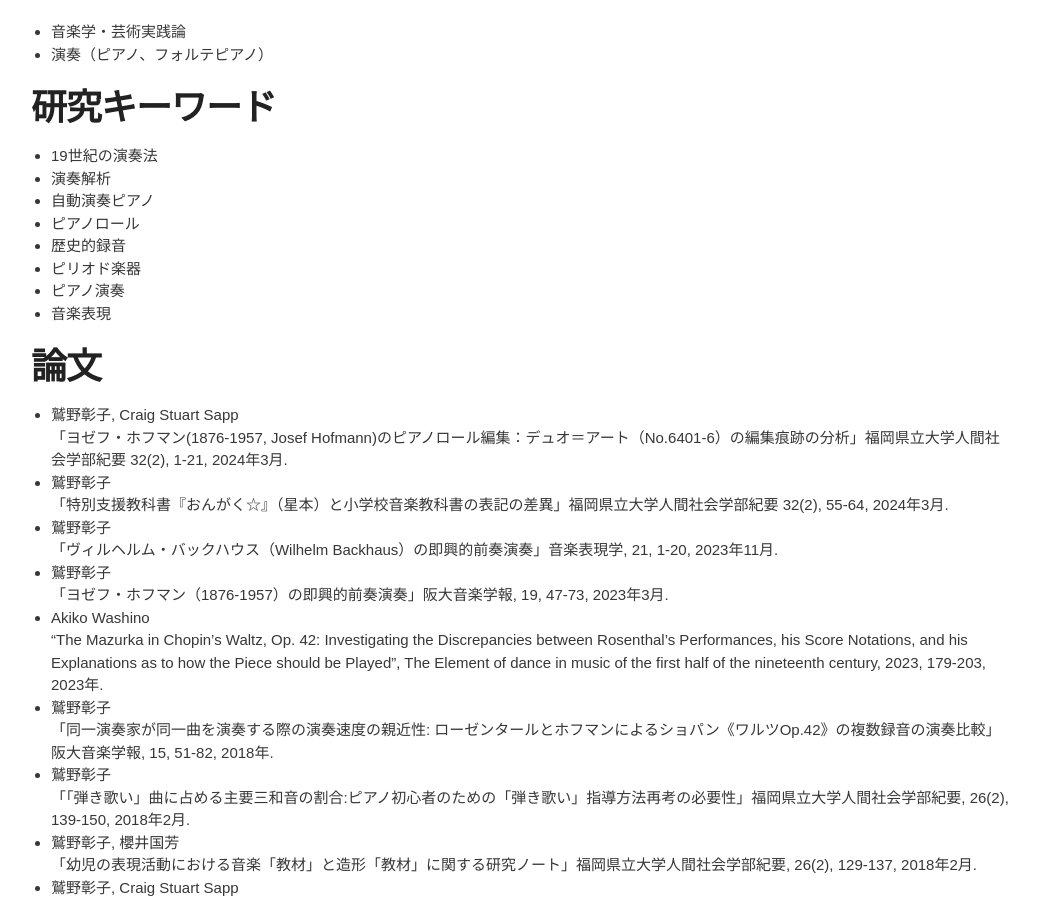
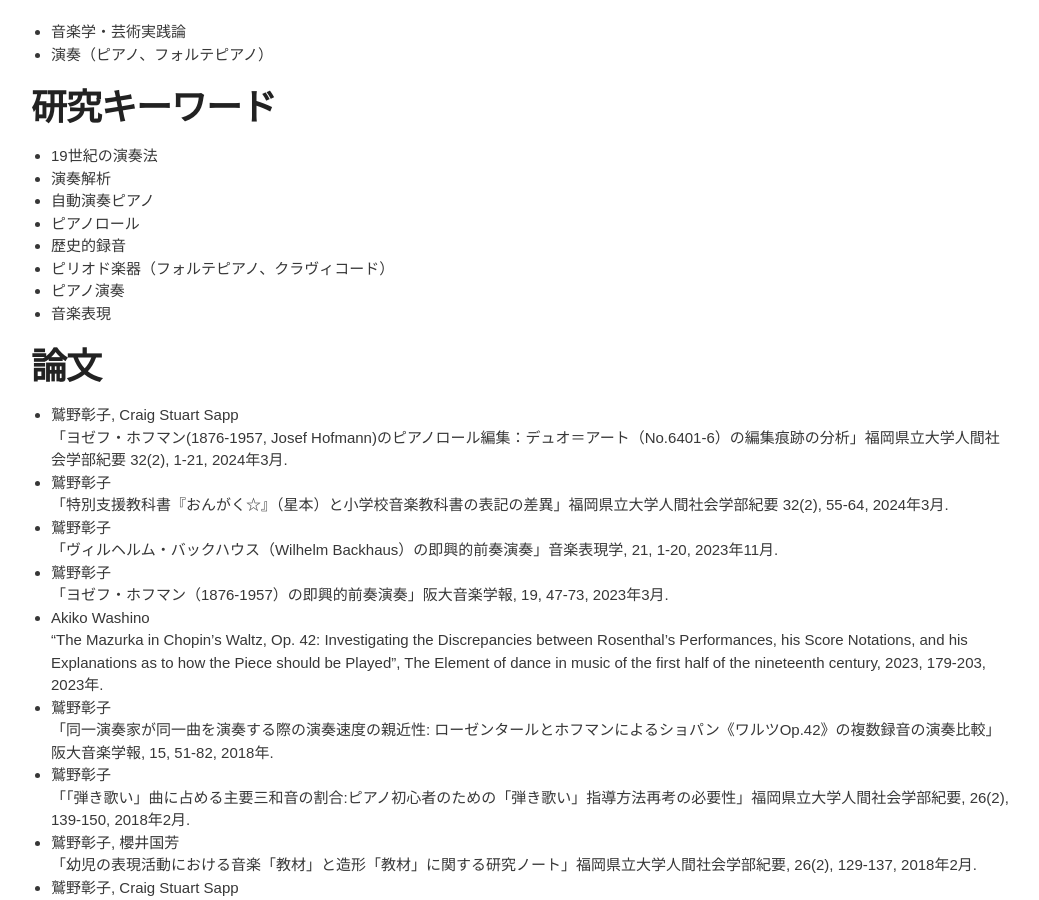
Before and after one commit to akikowashino/akikowashino.github.io, a Jekyll site: the page built from index.md, in a window 1280 px wide and 900 px high, scrolled down 687 px. Shown: the whole window, without its empty margins (119-1158 px from the left). Built offline with Jekyll 4.4.1, drawn with Linux system fonts in a browser that asks for light colours.

Commit message:
Update index.md

```diff
--- a/index.md
+++ b/index.md
@@ -34,7 +34,7 @@ lang: jp
 * 自動演奏ピアノ
 * ピアノロール
 * 歴史的録音
-* ピリオド楽器
+* ピリオド楽器（フォルテピアノ、クラヴィコード）
 * ピアノ演奏
 * 音楽表現
 
```
